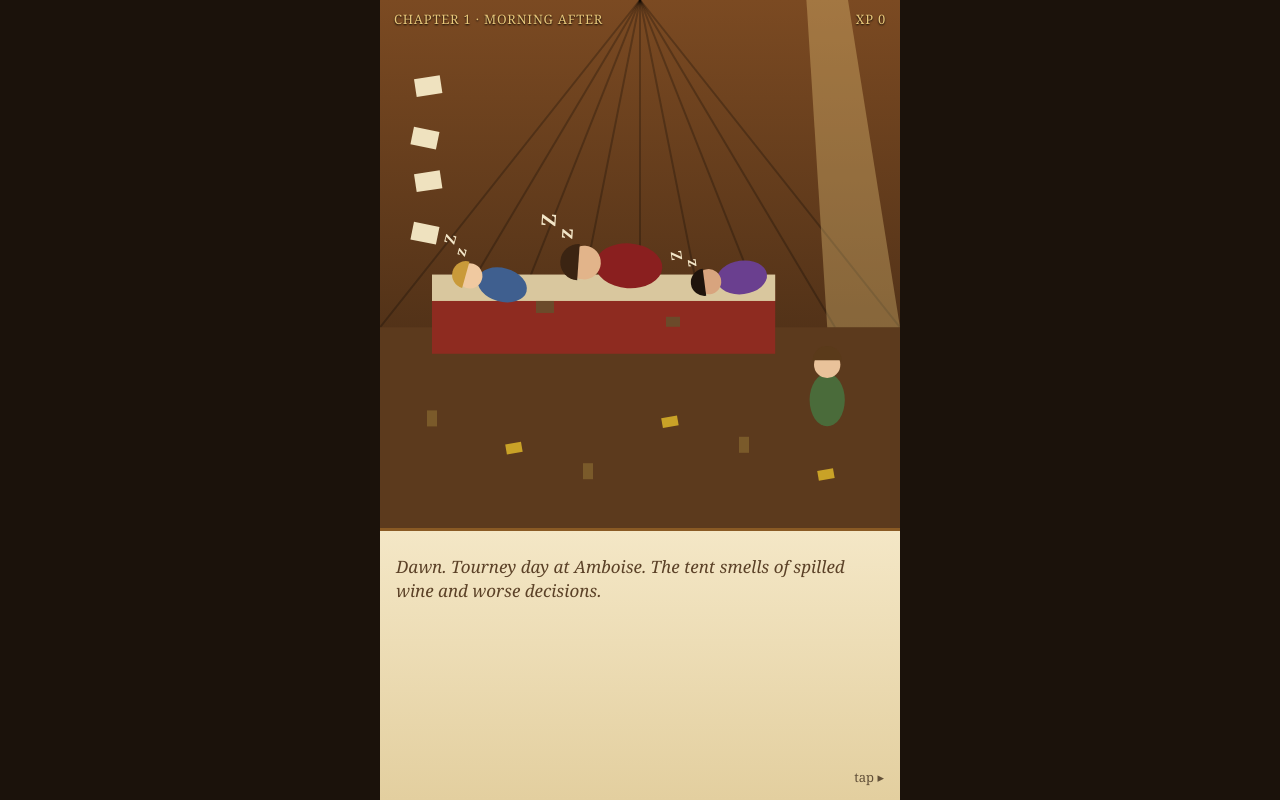
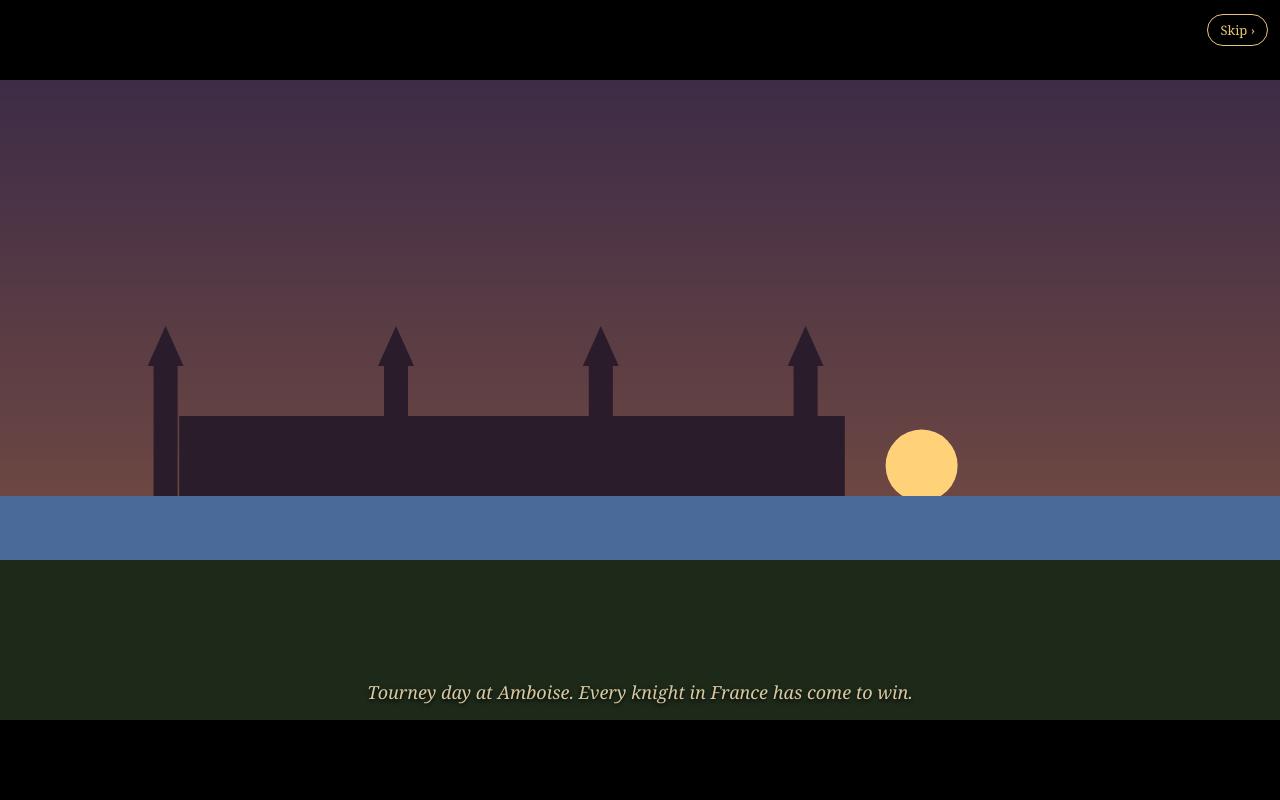
Before and after one commit to leonptucker3886-lab/joustline, a plain HTML site: page prototype/index.html in a window 1280 px wide. Drawn offline with Linux system fonts and the light colour scheme.

Commit message:
Add opening cutscene and the Doctor cutscene

```diff
--- /dev/null
+++ b/prototype/cutscene.js
@@ -0,0 +1,28 @@
+// Joustline cutscene engine: letterboxed canvas, captions, auto-advance, skip.
+window.Cut=(function(){
+const css='#cut{position:fixed;inset:0;z-index:50;background:#000;touch-action:none}#cut canvas{position:absolute;inset:0;width:100%;height:100%}#cap{position:absolute;left:0;right:0;bottom:12%;text-align:center;font:18px Georgia,serif;color:#f3e6c8;padding:0 24px;text-shadow:0 2px 4px #000;transition:opacity .4s}#cap b{display:block;font-size:12px;letter-spacing:.12em;text-transform:uppercase;color:#e8c77a;margin-bottom:4px}#cap i{color:#d8c8a0}#skip{position:absolute;top:calc(14px + env(safe-area-inset-top));right:12px;font:13px Georgia;padding:6px 12px;background:rgba(0,0,0,.45);color:#e8c77a;border:1px solid #e8c77a;border-radius:20px}';
+let g,w,h;
+const L=(a,b,k)=>a+(b-a)*Math.max(0,Math.min(1,k));
+function fig(x,y,s,body,head,o={}){g.save();g.translate(x,y);g.scale(s,s);if(o.rot)g.rotate(o.rot);g.fillStyle=body;g.beginPath();g.ellipse(0,0,14,26,0,0,7);g.fill();g.fillStyle=head;g.beginPath();g.arc(0,-34,11,0,7);g.fill();if(o.hair){g.fillStyle=o.hair;g.beginPath();g.arc(0,-38,11,Math.PI,0);g.fill()}if(o.hat){g.fillStyle=o.hat;g.fillRect(-12,-50,24,8);g.fillRect(-7,-62,14,13)}g.restore()}
+function txt(s,x,y,f,c,a){g.font=f;g.fillStyle=c;g.textAlign=a||'center';g.fillText(s,x,y);g.textAlign='left'}
+function play(shots,onEnd){
+ const st=document.createElement('style');st.textContent=css;document.head.appendChild(st);
+ const ov=document.createElement('div');ov.id='cut';ov.innerHTML='<canvas></canvas><div id="cap"></div><button id="skip">Skip ›</button>';document.body.appendChild(ov);
+ const cv=ov.firstChild,cap=ov.querySelector('#cap');g=cv.getContext('2d');
+ function fit(){const d=devicePixelRatio||1;w=innerWidth;h=innerHeight;cv.width=w*d;cv.height=h*d;g.setTransform(d,0,0,d,0,0)}fit();addEventListener('resize',fit);
+ const total=shots.reduce((a,s)=>a+s.d,0);let t0=performance.now(),done=false,shown=-1,hold=false;
+ function end(){if(done)return;done=true;ov.style.transition='opacity .6s';ov.style.opacity=0;setTimeout(()=>{ov.remove();st.remove();onEnd&&onEnd()},600)}
+ ov.querySelector('#skip').onclick=e=>{e.stopPropagation();end()};
+ ov.addEventListener('pointerdown',()=>{if(hold)end()});
+ function frame(now){if(done)return;let s=(now-t0)/1000;if(s>=total){s=total-0.001;hold=true}
+  let acc=0,i=0;while(i<shots.length-1&&s>=acc+shots[i].d){acc+=shots[i].d;i++}
+  const sh=shots[i],k=(s-acc)/sh.d;g.clearRect(0,0,w,h);sh.draw(k,s);
+  if(sh.cut!==false){const f=Math.min(1,Math.min(k*sh.d,(1-k)*sh.d)/.35);if(f<1){g.fillStyle=`rgba(0,0,0,${1-f})`;g.fillRect(0,0,w,h)}}
+  const b=h*.1;g.fillStyle='#000';g.fillRect(0,0,w,b);g.fillRect(0,h-b,w,b);
+  if(i!==shown){shown=i;cap.innerHTML=sh.who?`<b>${sh.who}</b>${sh.cap}`:(sh.cap?`<i>${sh.cap}</i>`:'')}
+  if(hold){g.globalAlpha=.5+.5*Math.sin(now/300);txt('Tap to continue',w/2,h-b/2+5,'14px Georgia','#e8c77a');g.globalAlpha=1}
+  requestAnimationFrame(frame)}
+ requestAnimationFrame(frame);
+}
+return{play,L,fig,txt,get g(){return g},get w(){return w},get h(){return h}};
+})();
--- /dev/null
+++ b/prototype/doctor.html
@@ -0,0 +1 @@
+<!DOCTYPE html><html lang="en"><head><meta charset="utf-8"><meta name="viewport" content="width=device-width, initial-scale=1.0, viewport-fit=cover"><title>Joustline — The Doctor</title><style>html,body{margin:0;height:100%;background:#000;overflow:hidden}#end{position:fixed;inset:0;display:flex;flex-direction:column;align-items:center;justify-content:center;gap:16px;color:#e8c77a;font:20px Georgia,serif}#end a{color:#f3e6c8;font-size:16px;border:2px solid #8a5a24;padding:10px 16px;border-radius:10px;text-decoration:none}</style><script src="cutscene.js"></script><script src="doctor.js"></script></head><body><div id="end" style="display:none">To be continued…<a href="#" onclick="location.reload()">Watch again</a><a href="/">Back to the opening</a></div><script>doctorCut(()=>document.getElementById('end').style.display='flex')</script></body></html>
--- a/prototype/index.html
+++ b/prototype/index.html
@@ -22,7 +22,7 @@ button:active{background:#f1d79c}
 #meter div{height:100%;width:0;background:linear-gradient(90deg,#c0392b,#e8c77a);border-radius:6px}
 #toast{position:absolute;top:40px;left:0;right:0;text-align:center;font-size:15px;color:#ffe9a8;text-shadow:0 2px 3px #000;opacity:0;transition:opacity .3s;pointer-events:none;padding:0 20px}
 #ach{position:absolute;top:12px;left:50%;transform:translate(-50%,-90px);background:#2b1a0c;border:2px solid #e8c77a;color:#e8c77a;padding:8px 14px;border-radius:12px;font-size:14px;transition:transform .4s;white-space:nowrap}
-</style></head>
+</style><script src="cutscene.js"></script><script src="opening.js"></script></head>
 <body><div id="app">
 <div id="stage"><canvas id="c"></canvas>
 <div id="hud"><span>Chapter 1 · Morning After</span><span id="xp">XP 0</span></div>
@@ -218,5 +218,5 @@ C.addEventListener('pointermove',e=>{if(!down)return;const p=pos(e);if(mini==='k
 addEventListener('pointerup',()=>{down=false;lastX=null});
 let last=performance.now();
 function loop(t){const dt=Math.min(.05,(t-last)/1000);last=t;X.clearRect(0,0,W,H);if(scene==='walk')drawWalk(dt);else drawTent();requestAnimationFrame(loop)}
-requestAnimationFrame(loop);start();
+requestAnimationFrame(loop);openingCut(start);
 </script></body></html>
--- /dev/null
+++ b/prototype/opening.js
@@ -0,0 +1,29 @@
+// Opening cutscene: plays before Chapter 1 gameplay.
+function openingCut(onEnd){const C=Cut,L=C.L;let g,w,h;const sync=()=>{g=C.g;w=C.w;h=C.h};
+function sky(a,b){sync();const s=g.createLinearGradient(0,0,0,h);s.addColorStop(0,a);s.addColorStop(1,b);g.fillStyle=s;g.fillRect(0,0,w,h)}
+function chateau(k){sky(`rgb(${L(20,90,k)},${L(20,60,k)},${L(50,95,k)})`,`rgb(${L(60,240,k)},${L(40,150,k)},${L(50,80,k)})`);
+ g.fillStyle='#ffd27a';g.beginPath();g.arc(w*.72,L(h*.72,h*.42,k),36,0,7);g.fill();
+ const by=h*.62;g.fillStyle='#2a1c2a';g.fillRect(w*.14,by-80,w*.52,80);[.12,.3,.46,.62].forEach(p=>{g.fillRect(w*p,by-130,24,130);g.beginPath();g.moveTo(w*p-6,by-130);g.lineTo(w*p+12,by-170);g.lineTo(w*p+30,by-130);g.fill()});
+ g.fillStyle='#4a6a9a';g.fillRect(0,by,w,h*.08);g.fillStyle='#1d2a1a';g.fillRect(0,by+h*.08,w,h)}
+function fair(k,t){sky('#5a7aa8','#f0b070');g.fillStyle='#3d5a2a';g.fillRect(0,h*.62,w,h);const off=L(0,-w*.9,k),y=h*.62;
+ ['#b03a2e','#2e5fb0','#e8c77a','#7a3ab0','#2e8a5a'].forEach((c,i)=>{const x=off+i*w*.34+10;g.fillStyle=c;g.beginPath();g.moveTo(x,y);g.lineTo(x+w*.14,y-110);g.lineTo(x+w*.28,y);g.fill();g.fillRect(x+w*.14-1,y-140,3,30);g.beginPath();g.moveTo(x+w*.14,y-140);g.lineTo(x+w*.14+24+Math.sin(t*4+i)*5,y-133);g.lineTo(x+w*.14,y-126);g.fill()});
+ const wx=off+w*1.75;g.fillStyle='#8a1a3a';g.fillRect(wx,y-90,w*.42,90);C.txt('WINE (free)',wx+w*.21,y-42,'bold 20px Georgia','#fff3c8')}
+function tent(z,t,light,sq){sync();g.save();g.translate(w/2,h/2);g.scale(z,z);g.translate(-w/2,-h/2);
+ g.fillStyle='#3a2414';g.fillRect(0,0,w,h);g.fillStyle='#6b4423';g.beginPath();g.moveTo(0,h*.18);g.lineTo(w/2,h*.02);g.lineTo(w,h*.18);g.lineTo(w,h);g.lineTo(0,h);g.fill();
+ g.fillStyle='#8a6a3a';g.fillRect(w*.48,h*.02,8,h*.5);for(let i=0;i<6;i++){g.save();g.translate(w*.48+4,h*.12+i*20);g.rotate((i%3-1)*.25);g.fillStyle='#efe2b8';g.fillRect(-14,-8,28,15);C.txt('IOU',0,3,'8px Georgia','#7a2d14');g.restore()}
+ g.fillStyle='#7a5a3a';g.fillRect(w*.06,h*.54,w*.88,h*.1);g.fillStyle='#a8906a';g.fillRect(w*.05,h*.5,w*.9,h*.07);
+ C.fig(w*.24,h*.5,1,'#3f5f8f','#f0c9a0',{rot:-1.3,hair:'#c99a3a'});C.fig(w*.76,h*.5,1,'#6a3f8f','#d8a47e',{rot:-1.75,hair:'#1f140c'});C.fig(w*.5,h*.51,1.15,'#7a1f1f','#e8b890',{rot:-1.57,hair:'#3a2510'});
+ g.fillStyle='#c9a227';g.beginPath();g.ellipse(w*.6,h*.47,7,4,0,0,7);g.fill();g.fillStyle='#7a1028';g.beginPath();g.arc(w*.605,h*.49+(t*40)%30,2.5,0,7);g.fill();
+ [.24,.5,.76].forEach((p,i)=>{const ph=(t*.7+i*.33)%1;g.globalAlpha=1-ph;C.txt('z',w*p+10+ph*18,h*.42-ph*40,'italic 16px Georgia','#fff');g.globalAlpha=1});
+ if(light){g.fillStyle=`rgba(255,220,140,${.5*light})`;g.beginPath();g.moveTo(w*.02,h*.28);g.lineTo(w*.16,h*.28);g.lineTo(w*.55,h);g.lineTo(0,h);g.fill()}
+ if(sq)C.fig(w*.12,h*.7,sq,'#4a6b3a','#e9c29a',{hair:'#5a3a1a'});g.restore()}
+const shots=[
+ {d:4.5,draw:k=>{chateau(k*.4)},cap:'The Loire valley. Spring, 1515.'},
+ {d:5,draw:k=>chateau(.4+k*.6),cap:'Tourney day at Amboise. Every knight in France has come to win.'},
+ {d:5,draw:(k,t)=>fair(k,t),cap:'One knight has come mostly for the free wine.'},
+ {d:5,draw:(k,t)=>tent(L(1,1.15,k),t),cap:'Sir Bart Sheen. The best jouster in France, if you ask him. Noble in name only, and broke in every other way.'},
+ {d:4.5,draw:(k,t)=>tent(1.15,t),cap:'His cousin has the gold. Bart has the title, two ladies, and a tent pole covered in IOUs.'},
+ {d:4.5,draw:(k,t)=>tent(1.15,t,k,null),cap:'Nobody here will be awake for the first bell. Almost nobody.'},
+ {d:5,draw:(k,t)=>tent(L(1.15,1.3,k),t,1,L(.8,1.15,k)),who:'',cap:'His squire. Sixteen, calm as still water. The one thing Bart has never lost at cards.'},
+ {d:3.5,draw:k=>{sync();g.fillStyle='#000';g.fillRect(0,0,w,h);g.globalAlpha=Math.min(1,k*2);C.txt('JOUSTLINE',w/2,h*.46,'bold 44px Georgia','#e8c77a');C.txt('Chapter 1 · Morning After',w/2,h*.46+34,'italic 17px Georgia','#f3e6c8');g.globalAlpha=1},cap:''}
+];C.play(shots,onEnd)}
```
Also changed, not shown: prototype/doctor.js (added, +35 -0 lines).
